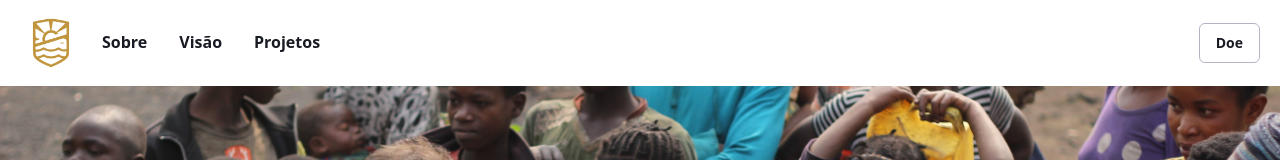
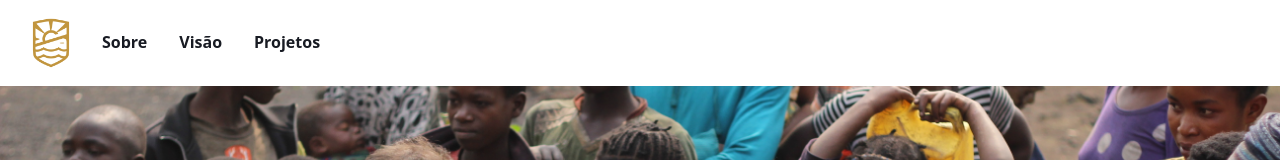
Before and after one commit to rafaelnogalha/comfort-website, a Next.js app: page / in a window 1280 px wide. Shown: the top 160 px of the page. Built offline with nearby package versions, Linux system fonts and the light colour scheme.

Commit message:
deployed v001

```diff
--- a/components/Header/index.tsx
+++ b/components/Header/index.tsx
@@ -167,7 +167,7 @@ export default function Header(){
           </Box>
         </Flex>
 
-        <Stack
+        {/* <Stack
           flex={{ base: 1, md: 0 }}
           justify={'flex-end'}
           direction={'row'}
@@ -193,7 +193,7 @@ export default function Header(){
               Doe
             </Button>
           </Link>
-        </Stack>
+        </Stack> */}
 
         <Flex
           display={{ base: 'none', md: 'flex' }}
```
